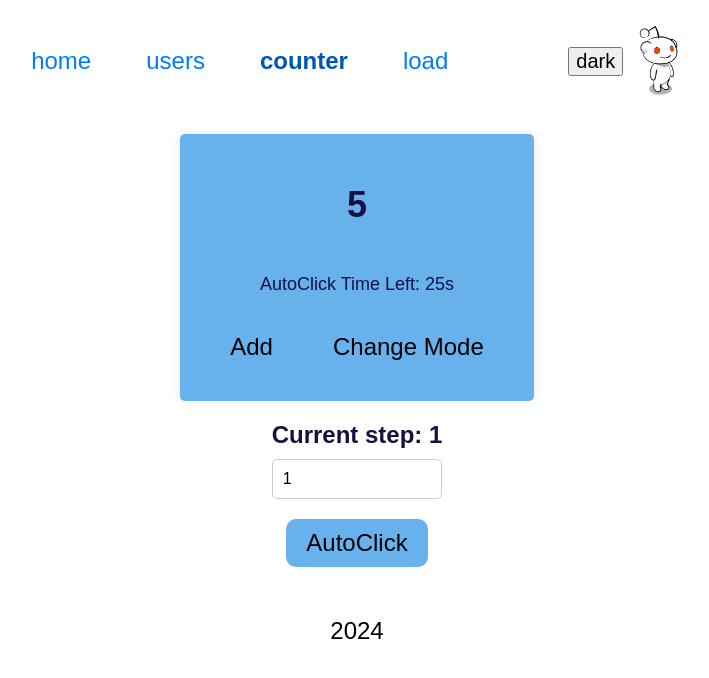
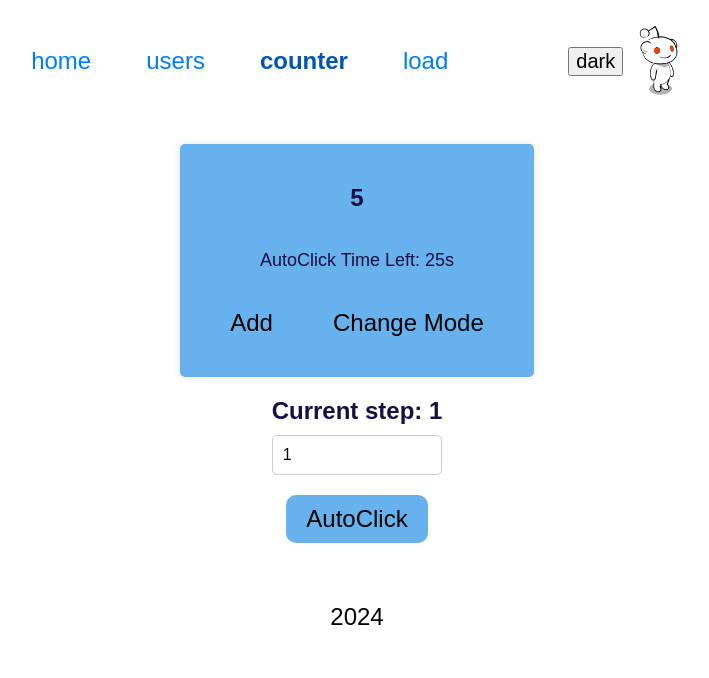
Before and after one commit to MartaPipan/react20062024, a React (Create React App) app: page /counter in a window 1280 px wide. Shown: the top 678 px of the page, without its empty margins (283-992 px from the left). Built offline with nearby package versions, Linux system fonts and the light colour scheme.

Commit message:
add change THEME for CounterPage

```diff
--- a/src/App.js
+++ b/src/App.js
@@ -1,7 +1,6 @@
 import React, { Component } from "react";
 import { BrowserRouter, Routes, Route } from "react-router-dom";
 import "./App.css";
-import styles from './App.module.scss'
 import Header from "./components/Header";
 import HomePage from "./pages/HomePage";
 import UsersLoaderPage from "./pages/UsersLoaderPage";
--- a/src/pages/CounterPage.jsx
+++ b/src/pages/CounterPage.jsx
@@ -1,11 +1,28 @@
 import React from "react";
+import cx from 'classnames';
+import styles from './CounterPage.module.scss'
+import { ThemeContext} from "../contexts";
 import CounterSection from "../components/CounterSection";
+import CONSTANTS from '../constants';
+const { THEME } = CONSTANTS;
 
 const CounterPage = () => {
   return (
-    <div>
-      <CounterSection />
-    </div>
+    <>
+      <ThemeContext.Consumer>
+        {([theme]) => {
+          const classNames = cx(styles.header, {
+            [styles.light]: theme === THEME.LIGHT,
+            [styles.dark]: theme === THEME.DARK,
+          });
+          return (
+            <header className={classNames}
+            > <CounterSection />
+            </header>
+          );
+        }}
+      </ThemeContext.Consumer>
+    </>
   );
 };
 
--- /dev/null
+++ b/src/pages/CounterPage.module.scss
@@ -0,0 +1,19 @@
+@use "/src/common/styles/templates" as *;
+@use '/src/common/styles/mixin' as*;
+@use '/src/common/styles/variables' as*;
+
+
+.light {
+    @extend %light;
+}
+
+.dark {
+    @extend %dark;
+}
+
+.header {
+    font-size: $font-size-base;
+    padding: $padding-light;
+    text-align: center;
+
+}
```
